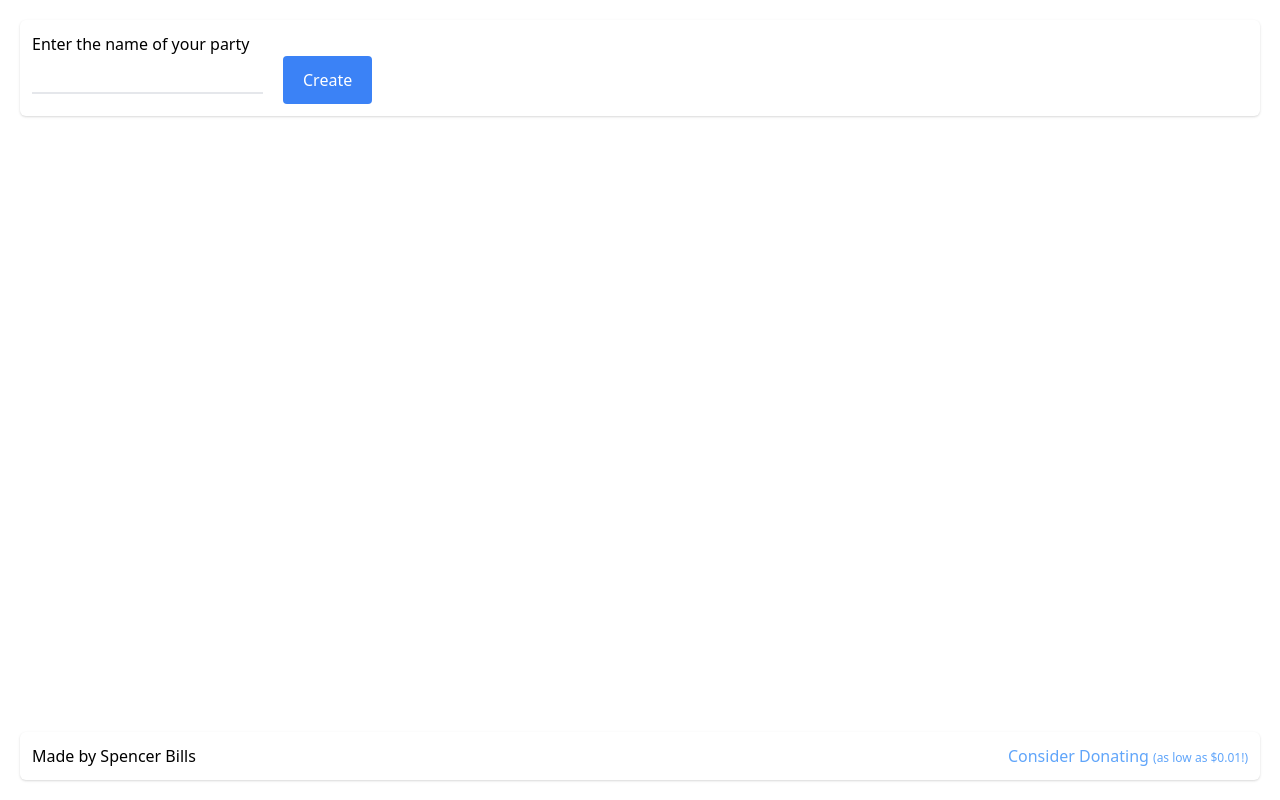
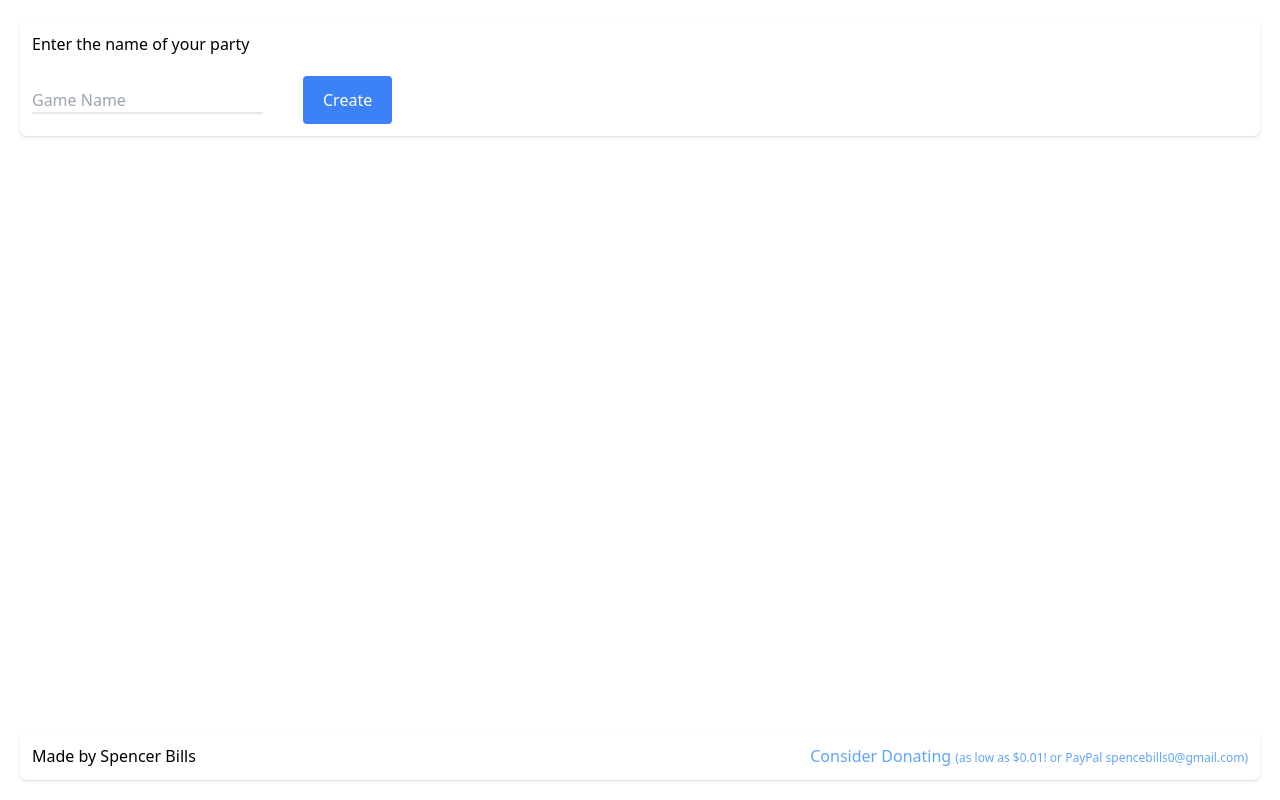
Before and after one commit to SpBills/assassins-cu, a Vue app: page /create in a window 1280 px wide. Built offline with nearby package versions, Linux system fonts and the light colour scheme; no server answers.

Commit message:
Some styling changes.

```diff
--- a/src/components/Footer.vue
+++ b/src/components/Footer.vue
@@ -4,7 +4,7 @@
 		<a class="ml-auto text-blue-400" href="bitcoincash:qz8k8y59juyt4k8594v4rf9cp5uzmgrctcjklzq502"
 			>
             Consider Donating
-			<small class="text-xs">(as low as $0.01!)</small>
+			<small class="text-xs">(as low as $0.01! or PayPal spencebills0@gmail.com)</small>
             </a
 		>
 	</div>
--- a/src/views/CreateGame.vue
+++ b/src/views/CreateGame.vue
@@ -1,11 +1,11 @@
 <template>
 	<main-skeleton>
-		<div v-if="!gameId">
+		<div v-if="!gameId" class="flex flex-col md:block">
 			<p>Enter the name of your party</p>
-			<input class="border-b-2" v-model="gameName" type="text" />
+			<input class="border-b-2 mt-3" placeholder="Game Name" v-model="gameName" type="text" />
 
 			<button
-				class="bg-blue-500 text-white px-5 py-3 rounded ml-5"
+				class="bg-blue-500 text-white px-5 py-3 rounded mt-5 md:ml-10"
 				@click="create"
 			>
 				Create
@@ -17,7 +17,7 @@
 
 			<button
 				@click="back"
-				class="bg-blue-500 text-white px-5 py-3 rounded ml-5"
+				class="bg-blue-500 text-white px-5 py-3 rounded md:ml-5"
 			>
 				Go back
 			</button>
--- a/src/views/Home.vue
+++ b/src/views/Home.vue
@@ -21,7 +21,7 @@
 				</div>
 				<div v-else></div>
 
-				<main-skeleton class="mt-5 h-64 flex flex-col justify-evenly">
+				<main-skeleton class="mt-5 flex flex-col justify-evenly">
 					<small class="text-xs mb-5">You are currently logged in as {{ user.email }}</small>
 
 					<LoadingBar class="mx-auto w-1/2" v-if="loading" />
```
